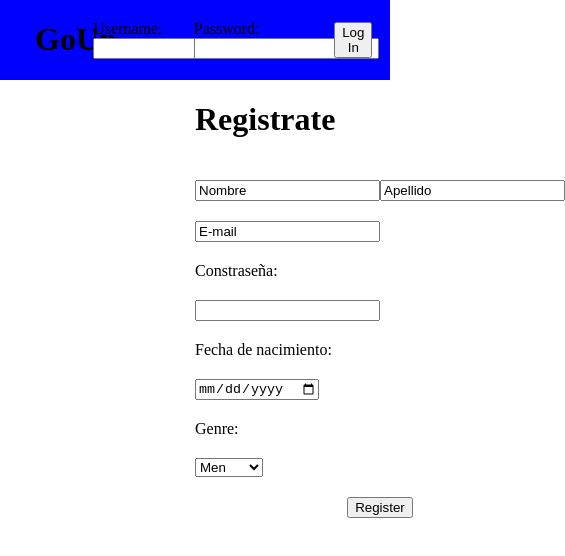
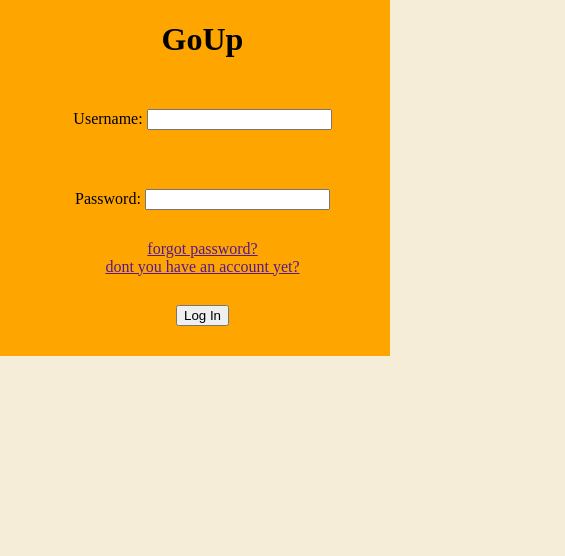
Before and after one commit to dmartinez1100/Proyecto_Desarrollo_web, a plain HTML site: page login.html in a window 390 px wide. Shown: the whole page, 565 px wide, since content can reach past the window. Drawn offline with Linux system fonts and the light colour scheme.

Commit message:
login_avances

```diff
--- a/login.css
+++ b/login.css
@@ -1,3 +1,6 @@
+html{
+    background-color: rgb(245, 237, 215);
+}
 .container{
     display: grid;
     grid-template-columns: 100%;
@@ -11,7 +14,7 @@ body{
     display: grid;
     grid-template-columns: 1fr 30% 30% 10%;
     grid-template-rows: 100%;
-    background-color: blue;
+    background-color: rgba(255,165,0,1);
     padding: 0px 20px 0px 35px;
 }
 .center{
@@ -29,4 +32,26 @@ body{
 .formulario{
     display: grid;
     gap: 20px;
+    margin: 5%;
 }
+.resumen{
+    margin: 20px;
+}
+.link1{
+    display: none;
+}
+.input_largo{
+    width: 100%;
+}
+@media screen and (max-width: 800px){
+    .head{
+        grid-template-columns: 100%;
+        grid-template-rows: 1fr 1fr 1fr 5% 5% 1fr;
+    }
+    .sign_up{
+        display: none;
+    }
+    .link1{
+        display: grid;
+    }
+}
--- a/login.html
+++ b/login.html
@@ -11,25 +11,30 @@
     <div class="Conatainer">
         <div class="head">
 
-            <div class=""><h1>GoUp</h1></div>
+            <div class="center"><h1>GoUp</h1></div>
             <div class= "center">
                 <div>Username: <input id="user" type="text"></div>
             </div>
             <div class= "center">
                 <div>Password: <input id="pass" type="text"></div>
             </div>
+            <div class="center link1"><a href="">forgot password?</a></div>
+            <div class="center link1"><a href="">dont you have an account yet?</a></div>
             <div class="center"><button>Log In</button></div>
 
         </div>
         <div class="sign_up">
-            <div class="resumen"></div>
+            <div class="resumen">
+                <h1>Welcome to GoUp</h1>
+                <div>Lorem ipsum dolor, sit amet consectetur adipisicing elit. Sapiente, aut laboriosam? Accusamus, magnam? Repudiandae, cumque natus officiis possimus minima unde harum accusantium labore laborum alias numquam fuga, porro nulla a.lo Lorem ipsum dolor sit amet consectetur adipisicing elit. Impedit, itaque! Facilis nulla qui ipsum, facere nostrum tenetur cum optio necessitatibus nihil, veritatis voluptates a molestias perferendis vero officiis ex. Ratione.</div>
+            </div>
             <div class="formulario">
-                <div><h1>Registrate</h1></div>
+                <div><h1>Sign Up</h1></div>
                 <div class="txt">
                     <div><input type="text" value="Nombre"></div>
                     <div><input type="text" value="Apellido"></div>
                 </div>
-                <div><input type="text" value="E-mail"></div>
+                <div><input type="text" value="E-mail" class="input_largo"></div>
                 <div>Constraseña:</div>
                 <div><input type="password" name="loginpass"></div>
                 <div>Fecha de nacimiento:</div>
@@ -41,7 +46,7 @@
                         <option value="women">Women</option>
                     </select>
                 </div>
-                <div class="center"><button>Register</button></div>
+                <div class="center"><button>Sign Up</button></div>
             </div>
         </div>
     </div>
```
